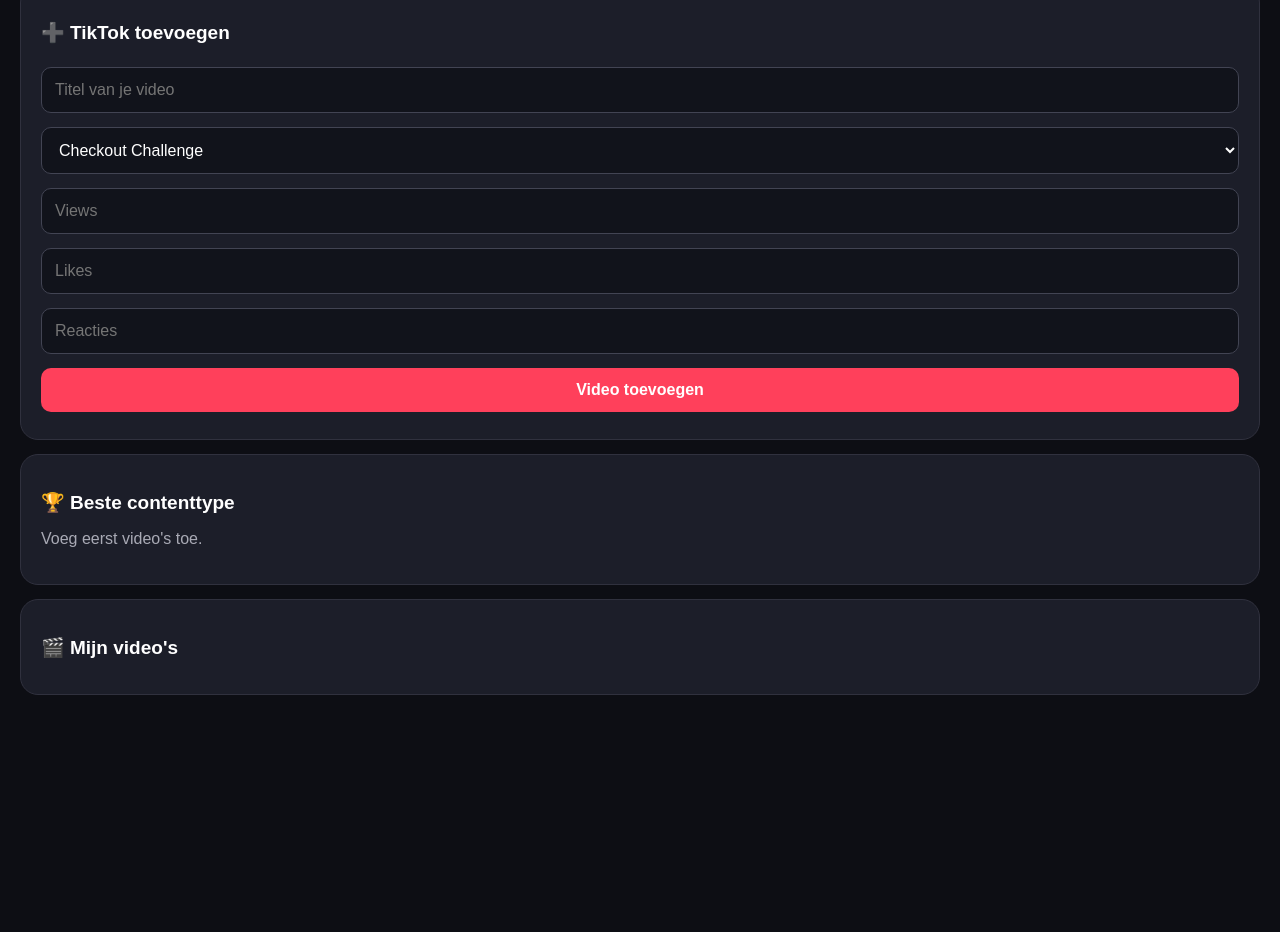
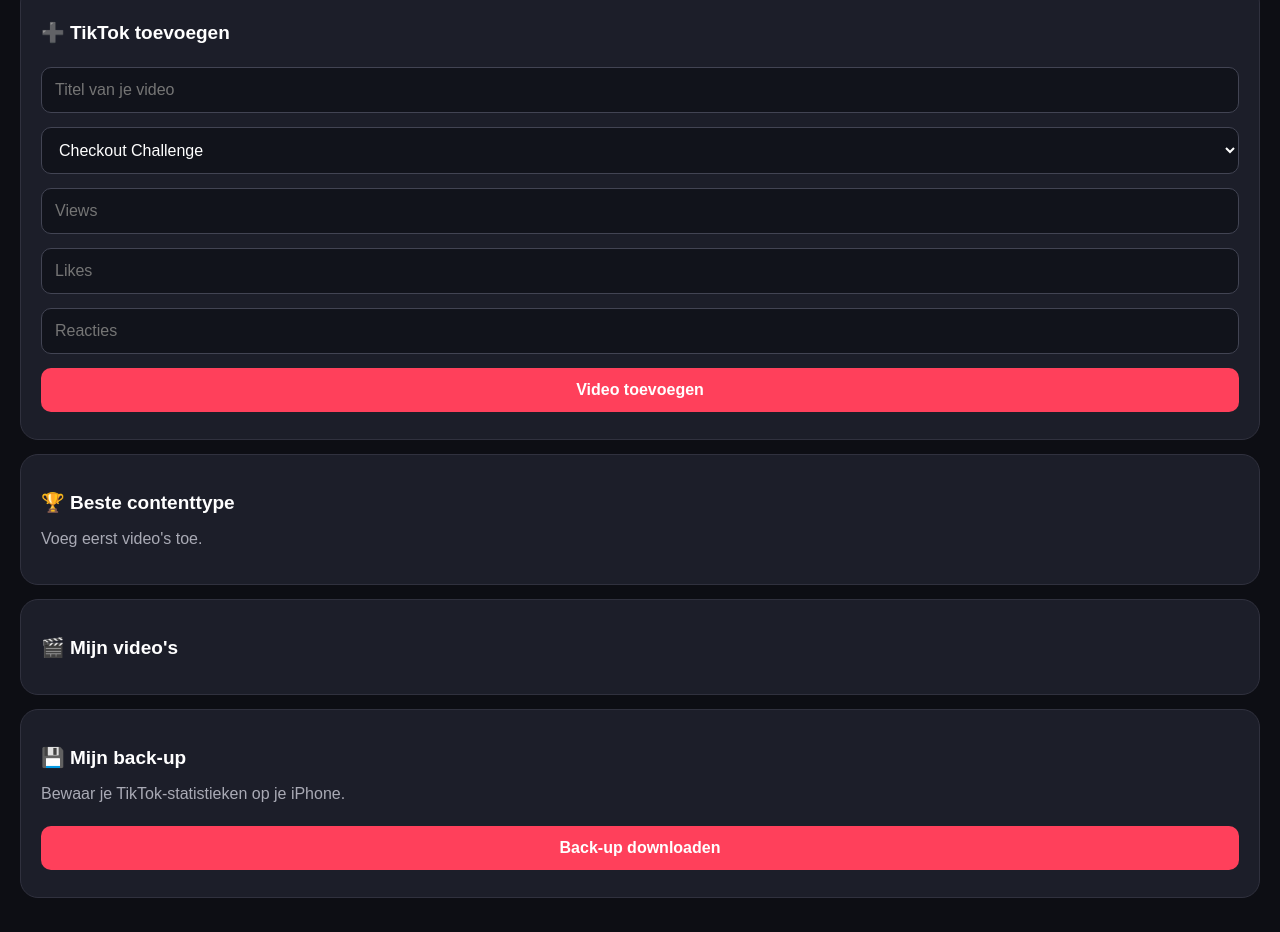
Before and after one commit to Aicko0410/the-zone-growth-tracker, a plain HTML site: page index.html in a window 1280 px wide. Shown: the part 785-1717 px from the top of the page. Before the commit the page ends 1514 px from the top, so only its background shows below. Drawn offline with Linux system fonts and the light colour scheme.

Commit message:
Update index.html

```diff
--- a/index.html
+++ b/index.html
@@ -172,5 +172,41 @@ function render(){
 }
 render();
 </script>
+
+<section class="card">
+  <h2>💾 Mijn back-up</h2>
+  <p>Bewaar je TikTok-statistieken op je iPhone.</p>
+  <button onclick="downloadBackup()">
+    Back-up downloaden
+  </button>
+</section>
+
+<script>
+function downloadBackup() {
+  const saved = localStorage.getItem("theZoneTrackerV2");
+
+  if (!saved) {
+    alert("Er zijn nog geen gegevens opgeslagen.");
+    return;
+  }
+
+  const blob = new Blob([saved], {
+    type: "application/json"
+  });
+
+  const url = URL.createObjectURL(blob);
+  const link = document.createElement("a");
+
+  link.href = url;
+  link.download = "the-zone-backup.json";
+
+  document.body.appendChild(link);
+  link.click();
+  link.remove();
+
+  setTimeout(() => URL.revokeObjectURL(url), 1000);
+}
+</script>
+
 </body>
 </html>
```
